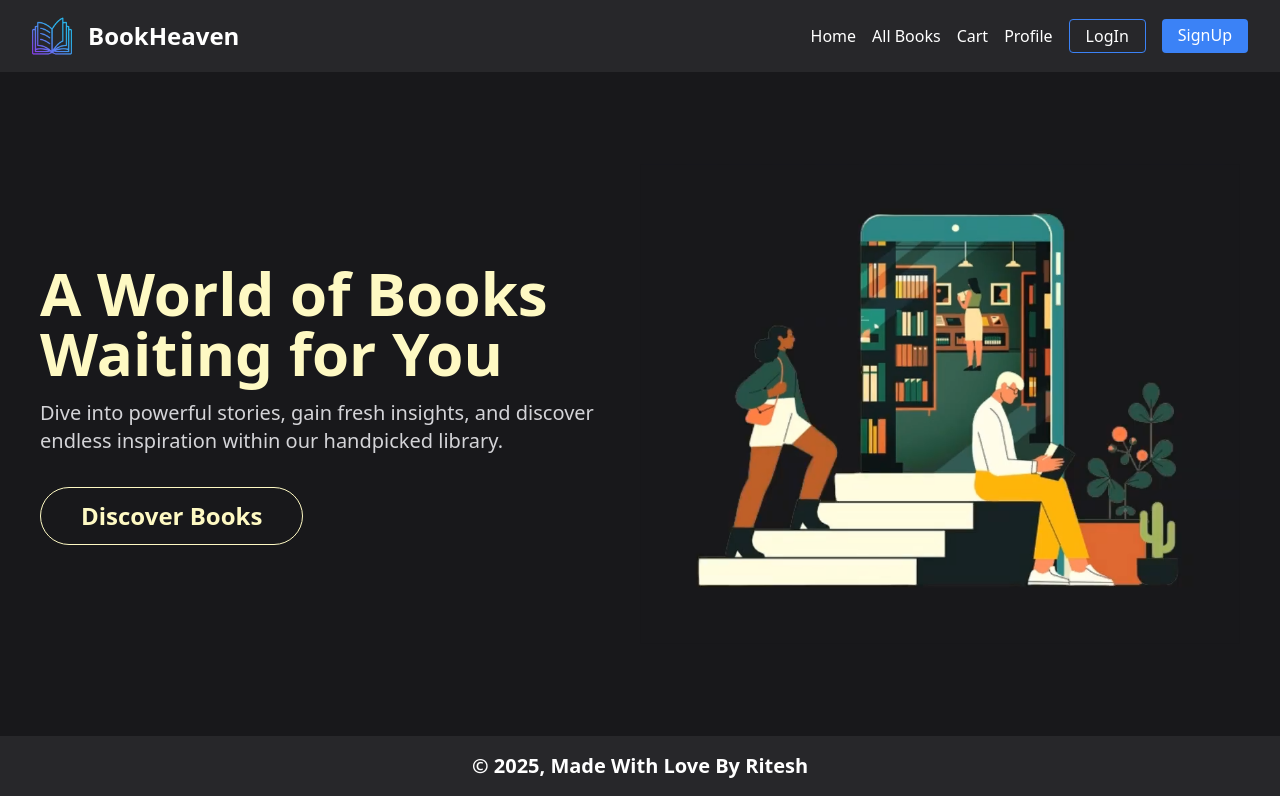
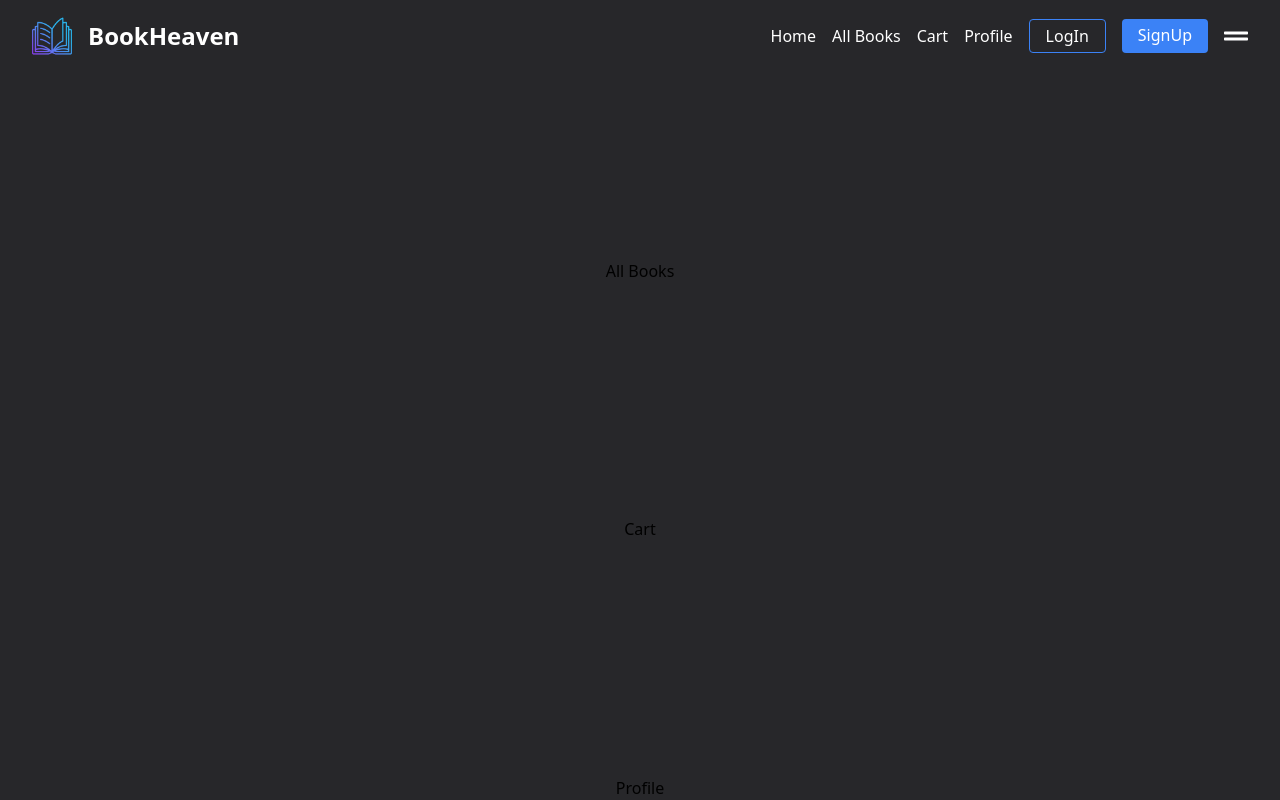
Before and after one commit to ritesh7397/Book-Store, a React (Vite) app in the folder FrontEnd/: page / in a window 1280 px wide. Built offline with nearby package versions, Linux system fonts and the light colour scheme.

Commit message:
updated navbar code

```diff
--- a/FrontEnd/src/components/Home/Hero.jsx
+++ b/FrontEnd/src/components/Home/Hero.jsx
@@ -3,6 +3,7 @@ import img from '../../assets/img.png'
 const Hero = () => {
   return (
     <div className='h-[75vh] flex'>
+      {/* RIGHT SIDE */}
       <div className='w-full lg:w-3/6 flex flex-col items-center lg:items-start justify-center'>
         <h1 className='text-4xl lg:text-6xl font-semibold text-yellow-100 text-center lg:text-left'>
           A World of Books Waiting for You
@@ -17,9 +18,9 @@ const Hero = () => {
           </button>
         </div>
       </div>
+      {/* LEFT SIDE */}
       <div className='w-full lg:w-3/6 h-auto lg:h-[100% flex items-center justify-center'>
         <img src={img} alt="hero"/>
-
       </div>
     </div>
   )
--- a/FrontEnd/src/components/Navbar/Navbar.jsx
+++ b/FrontEnd/src/components/Navbar/Navbar.jsx
@@ -1,6 +1,8 @@
 import React from 'react'
 import book from  '../../assets/book.png'
 import { Link } from 'react-router-dom';
+import { FaGripLines } from "react-icons/fa";
+
 const Navbar = () => {
     const links=[
         {
@@ -22,7 +24,9 @@ const Navbar = () => {
     ];
 
   return (
-    <div className='flex bg-zinc-800 text-white px-8 py-4 items-center justify-between'>
+        // LEFT SIDE
+    <>
+      <nav className='z-50 relative flex bg-zinc-800 text-white px-8 py-4 items-center justify-between'>
         <Link to="/" className='flex items-center'>
             <img
               className='h-10 me-4'
@@ -31,8 +35,9 @@ const Navbar = () => {
             />
             <h1 className='text-2xl font-semibold'>BookHeaven</h1>
         </Link>
-        <div className='nav-links-bookheaven flex items-center gap-4'>
-          <div className='flex gap-4'>
+         {/* RIGHT SIDE */}
+        <div className='nav-links-bookheaven bloack md:flex items-center gap-4'>
+          <div className='hidden md:flex gap-4'>
             {links.map((items, i) =>(
              <Link to={items.link}
                className='hover:text-blue-500 transition-all duration-300'
@@ -42,7 +47,7 @@ const Navbar = () => {
              </Link>
             ))}
           </div>
-          <div className='flex gap-4'>
+          <div className='hidden md:flex gap-4'>
             <Link to="/Login" className='px-4 py-1 border border-blue-500 rounded hover:bg-white hover:text-zinc-800 transition-all duration-300'>
               LogIn
             </Link>
@@ -50,8 +55,23 @@ const Navbar = () => {
               SignUp
             </Link>
           </div>
+          <button className='text-white text-2xl hover:text-zinc-400'>
+            <FaGripLines />
+          </button>
         </div>
-    </div>
+      </nav>
+      <div className='bg-zinc-800 h-screen absolute top-0 left-0 w-full z-40 flex flex-col items-center justify-between'>
+        {links.map((items, i) =>(
+          <Link
+            to={items.link}
+            className='hover:text-blue-500 transition-all duration-300'
+            key={i}
+          >
+            {items.title}
+          </Link>
+            ))}
+      </div>
+    </>
   );
 };
 
```
